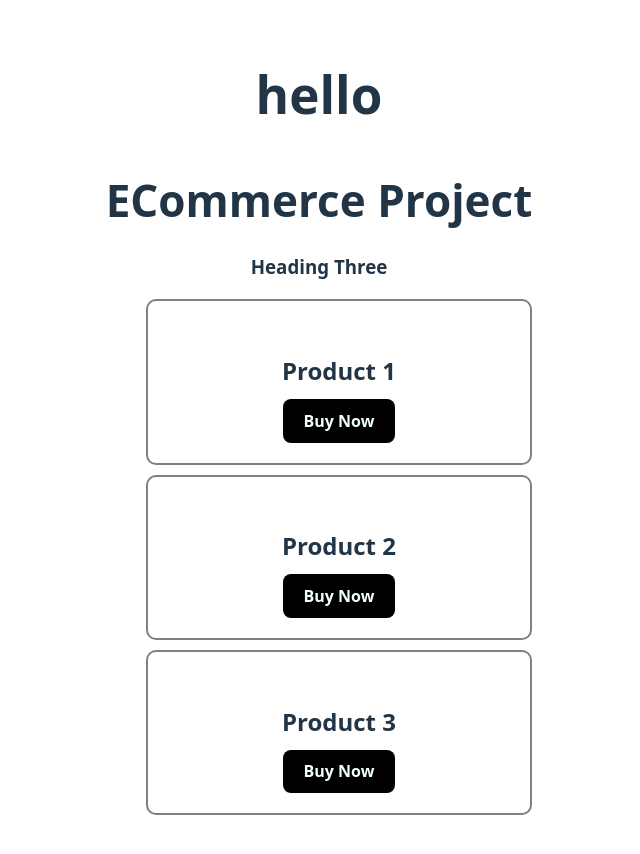
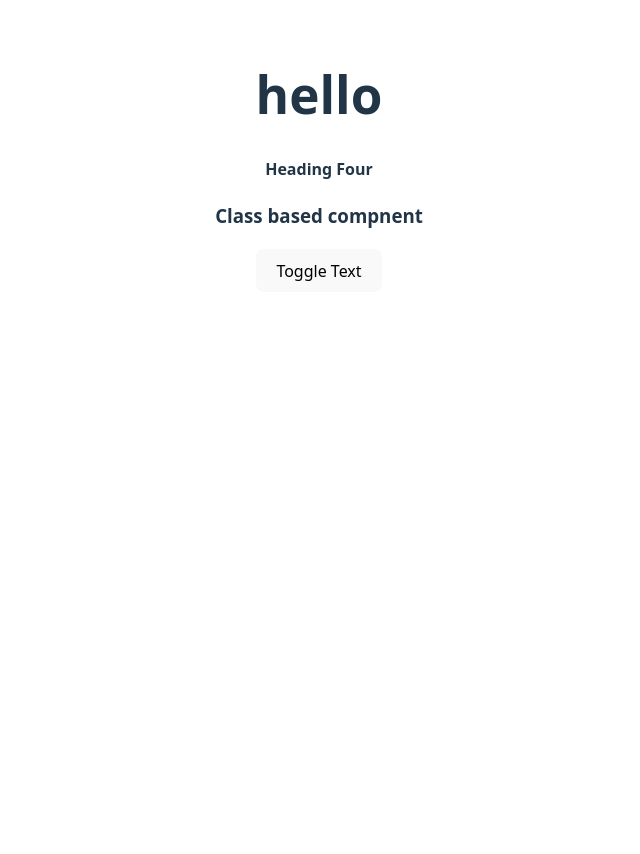
Before and after one commit to lauraanderson-projects/ReactApp, a React (Vite) app in the folder vite-project/: page / in a window 1280 px wide. Shown: the top 854 px of the page, without its empty margins (321-961 px from the left). After the commit the page ends 800 px from the top, so only its background shows below. Built offline with nearby package versions, Linux system fonts and the light colour scheme.

Commit message:
structuring states practice

```diff
--- a/vite-project/src/App.jsx
+++ b/vite-project/src/App.jsx
@@ -8,9 +8,9 @@ function App() {
   return (
     <div>
       <h1>hello</h1>
-      {/*<ClassBasedComponent />
-      <FunctionalComponent />*/}
-      <ProductList listOfProducts={dummyProductData} />
+      <ClassBasedComponent />
+      {/*<FunctionalComponent />*/}
+      {/*<ProductList listOfProducts={dummyProductData} />*/}
     </div>
   );
 }
--- a/vite-project/src/components/class-based-component.jsx
+++ b/vite-project/src/components/class-based-component.jsx
@@ -1,10 +1,44 @@
 import { Component } from "react";
 
 class ClassBasedComponent extends Component {
+  //state
+  state = {
+    showText: false,
+    changeColor: false,
+  };
+
+  handleClick = () => {
+    console.log("Button clicked");
+
+    const { showText, changeColor } = this.state;
+
+    this.setState({
+      showText: !showText,
+      changeColor: !changeColor,
+    });
+  };
+
+  //constructor(props) {
+  //  super(props);
+  //  this.state = {
+  //    showText: false,
+  //  };
+  //}
   render() {
+    console.log(this.state);
+
+    const { showText, changeColor } = this.state;
     return (
       <div>
+        {showText ? (
+          <h3 style={{ color: changeColor ? "red" : "black" }}>
+            Heading Three
+          </h3>
+        ) : (
+          <h4>Heading Four</h4>
+        )}
         <h3>Class based compnent</h3>
+        <button onClick={this.handleClick}>Toggle Text</button>
       </div>
     );
   }
```
